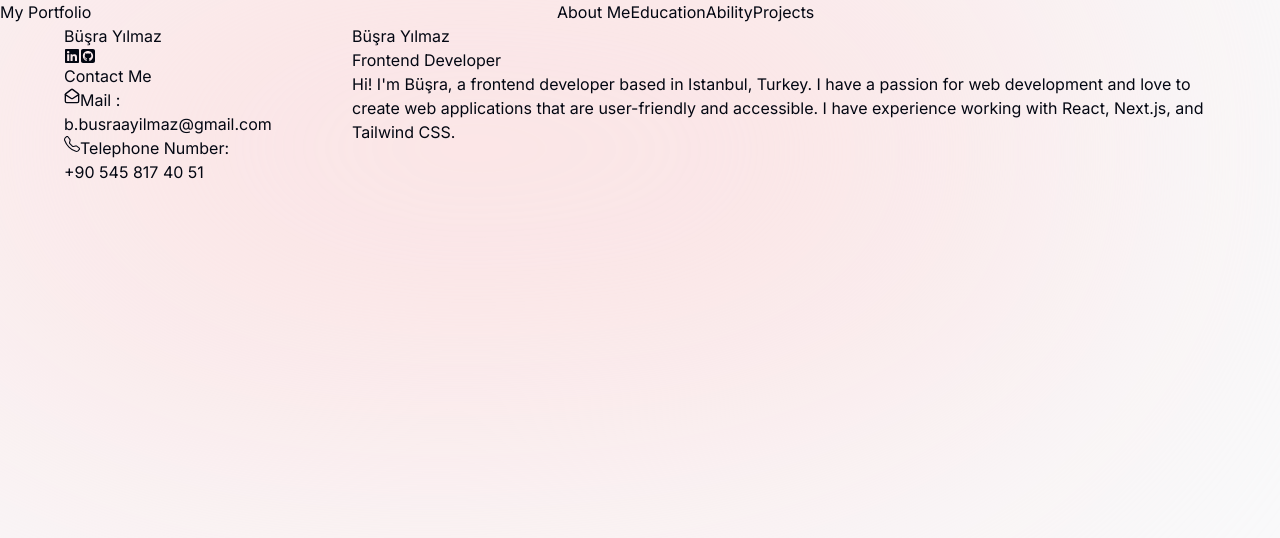
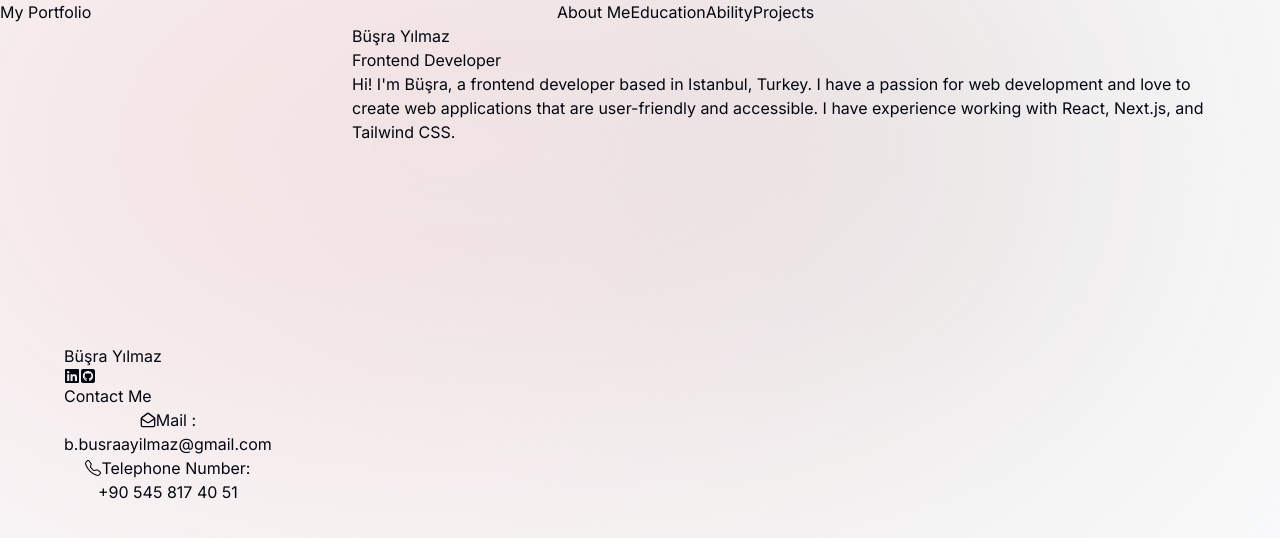
Before and after one commit to yilmaz-busra/my-portfolio, a Next.js app: page / in a window 1280 px wide. Shown: the top 538 px of the page. Built offline with nearby package versions, Linux system fonts and the light colour scheme.

Commit message:
refactor: Update background color and layout in layout.js

```diff
--- a/src/app/layout.js
+++ b/src/app/layout.js
@@ -15,12 +15,12 @@ export default function RootLayout({ children }) {
   return (
     <html lang="en">
       <body className={`${inter.className} relative bg-gray-50 text-gray-950`}>
-        <div className="h-[31.25rem] w-[31.25rem] sm:w-[68.75rem] absolute -z-10 top-[-6rem] right-[11rem] rounded-full blur-[10rem] bg-[#fbe2e3]">
+        <div className="h-[31.25rem] w-[31.25rem] sm:w-[68.75rem] absolute -z-10 top-[-6rem] right-[11rem] rounded-full blur-[10rem] bg-[#D9D9D9]">
           <div className="h-[31.25rem] w-[50rem] sm:w-[68.75rem] md:left-[33rem] lg:left-[-28rem] xl:left-[-15rem] 2xl:left-[-5rem] absolute -z-10 top-[-1rem] left-[-35rem] rounded-full blur-[10rem] bg-[#fbe2e3]"></div>
         </div>
         <Header />
         <div className="flex flex-col lg:flex-row justify-between max-w-6xl mx-auto">
-          <div className="container sticky top-0 lg:w-1/4">
+          <div className="min-h-screen flex items-center justify-center ">
             <Sidebar />
           </div>
           <div className="lg:w-3/4">{children}</div>
```
